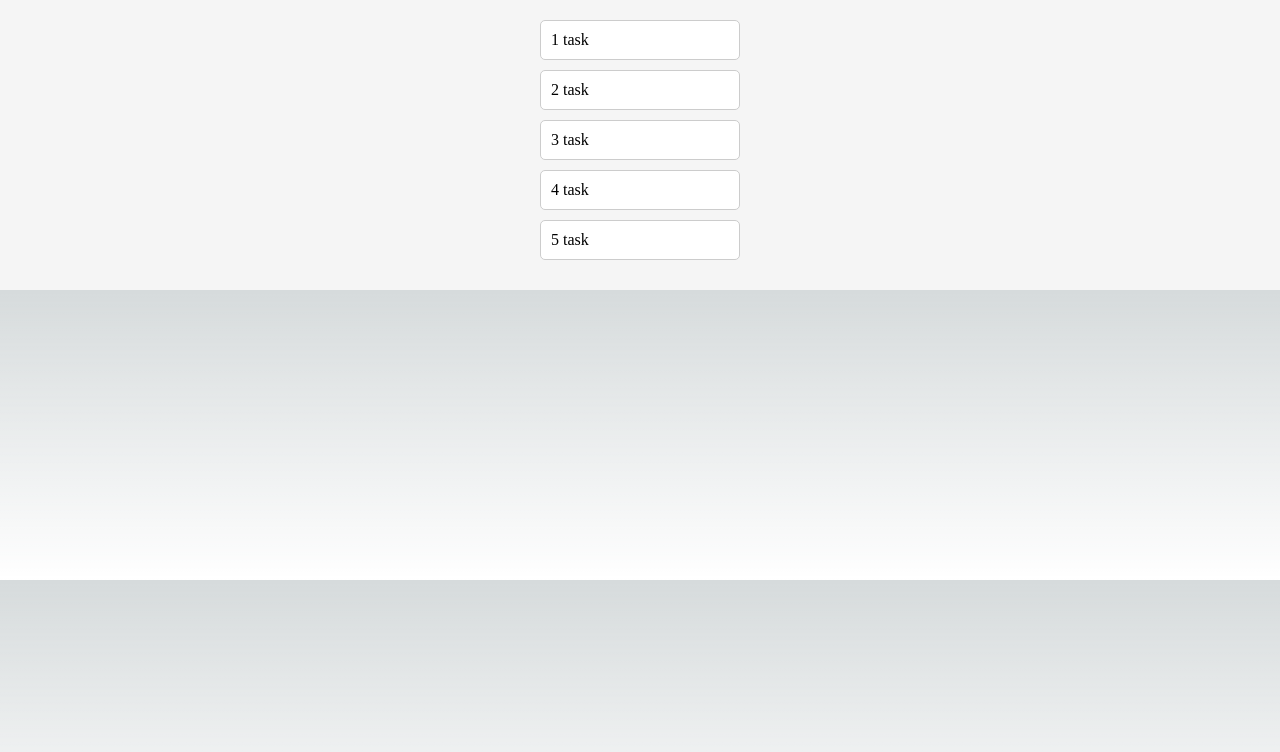
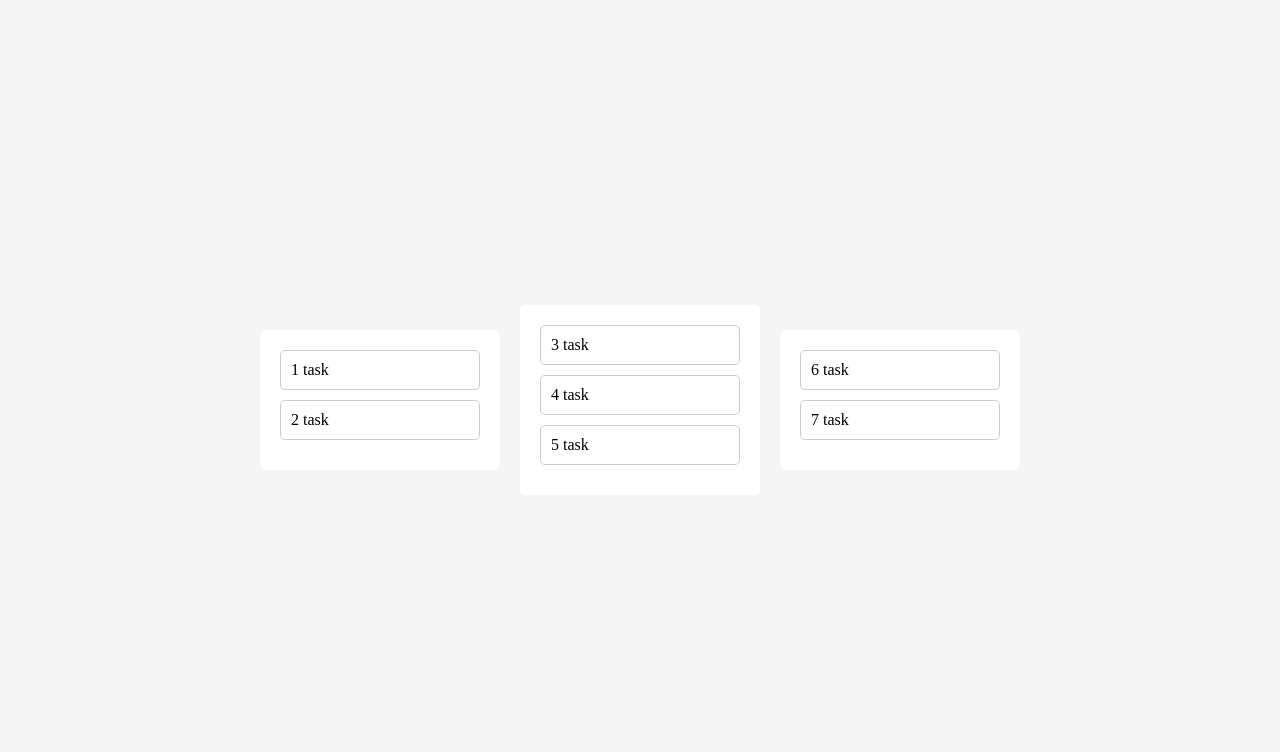
Before and after one commit to devstefancho/my-dnd, a Next.js app: page / in a window 1280 px wide. Shown: the top 752 px of the page. Built offline with nearby package versions, Linux system fonts and the light colour scheme.

Commit message:
Update: Recoil state로 board items 구조 변경

```diff
--- a/package.json
+++ b/package.json
@@ -20,6 +20,7 @@
     "react": "18.2.0",
     "react-beautiful-dnd": "^13.1.1",
     "react-dom": "18.2.0",
+    "recoil": "^0.7.7",
     "styled-components": "^5.3.9",
     "typescript": "5.0.3"
   }
--- a/src/draggable/board.tsx
+++ b/src/draggable/board.tsx
@@ -1,14 +1,17 @@
 import { Droppable } from "react-beautiful-dnd";
 import styled from "styled-components";
-import { DraggableItem } from "./draggable-list.hook";
+import { DragItems } from "@/recoil/draggable.atom";
 import DraggableCard from "./draggable-card";
+import useDraggableList from "./draggable.hook";
 
-const Board = ({ items }: { items: DraggableItem[] }) => {
+const Board = ({ boardKey }: { boardKey: keyof DragItems }) => {
+  const { dragItemsInBoards } = useDraggableList();
+
   return (
-    <Droppable droppableId="droppable-0">
+    <Droppable droppableId={String(boardKey)}>
       {(provided) => (
         <StyledContainer {...provided.droppableProps} ref={provided.innerRef}>
-          {items.map((item, index) => (
+          {dragItemsInBoards[boardKey].map((item, index) => (
             <DraggableCard item={item} index={index} />
           ))}
           {provided.placeholder}
@@ -23,9 +26,9 @@ const StyledContainer = styled.div`
   flex-direction: column;
   align-items: center;
   justify-content: center;
-  height: 100%;
-  background-color: #f5f5f5;
+  background-color: #fff;
   padding: 20px;
+  border-radius: 5px;
 `;
 
 export default Board;
--- a/src/draggable/container.tsx
+++ b/src/draggable/container.tsx
@@ -2,32 +2,46 @@ import dynamic from "next/dynamic";
 import React, { useEffect, useState } from "react";
 import { DragDropContext, Draggable, Droppable } from "react-beautiful-dnd";
 import styled from "styled-components";
-import useDraggableList, { DraggableItem } from "./draggable-list.hook";
 import Board from "./board";
+import useDraggableList from "./draggable.hook";
 
 const DraggableList = () => {
-  const { ready, items, setItems } = useDraggableList();
+  const { ready, dragItemsInBoards, setDragItemsInBoards } = useDraggableList();
 
   if (!ready) {
     return <div>Loading...</div>;
   }
 
   return (
-    <div>
+    <Container>
       <DragDropContext
         onDragEnd={(result) => {
-          setItems((prev) => {
-            const newItems = [...prev];
-            const [reorderedItem] = newItems.splice(result.source.index, 1);
-            newItems.splice(result?.destination?.index!, 0, reorderedItem);
-            return newItems;
-          });
+          console.log(result);
+          // setItems((prev) => {
+          //   const newItems = [...prev];
+          //   const [reorderedItem] = newItems.splice(result.source.index, 1);
+          //   newItems.splice(result?.destination?.index!, 0, reorderedItem);
+          //   return newItems;
+          // });
         }}
       >
-        <Board items={items} />
+        {Object.keys(dragItemsInBoards).map((boardKey) => (
+          <Board key={boardKey} boardKey={boardKey} />
+        ))}
       </DragDropContext>
-    </div>
+    </Container>
   );
 };
 
+const Container = styled.div`
+  display: flex;
+  flex-direction: row;
+  align-items: center;
+  justify-content: center;
+  column-gap: 20px;
+  height: 100vh;
+  background-color: #f5f5f5;
+  padding: 20px;
+`;
+
 export default DraggableList;
--- a/src/draggable/draggable-list.hook.ts
+++ b/src/draggable/draggable.hook.ts
@@ -1,21 +1,12 @@
+import { dragItemsInBoardsAtom } from "@/recoil/draggable.atom";
 import { useEffect, useState } from "react";
-
-const defaultItems = [
-  { id: "draggable-1", content: "1 task" },
-  { id: "draggable-2", content: "2 task" },
-  { id: "draggable-3", content: "3 task" },
-  { id: "draggable-4", content: "4 task" },
-  { id: "draggable-5", content: "5 task" },
-];
-
-export type DraggableItem = {
-  id: string;
-  content: string;
-};
+import { useRecoilState } from "recoil";
 
 const useDraggableList = () => {
   const [ready, setReady] = useState(false);
-  const [items, setItems] = useState(defaultItems);
+  const [dragItemsInBoards, setDragItemsInBoards] = useRecoilState(
+    dragItemsInBoardsAtom
+  );
 
   useEffect(() => {
     /**
@@ -27,8 +18,8 @@ const useDraggableList = () => {
 
   return {
     ready,
-    items,
-    setItems,
+    dragItemsInBoards,
+    setDragItemsInBoards,
   };
 };
 
--- a/src/pages/_app.tsx
+++ b/src/pages/_app.tsx
@@ -1,6 +1,11 @@
-import '@/styles/globals.css'
-import type { AppProps } from 'next/app'
+import "@/styles/globals.css";
+import type { AppProps } from "next/app";
+import { RecoilRoot } from "recoil";
 
 export default function App({ Component, pageProps }: AppProps) {
-  return <Component {...pageProps} />
+  return (
+    <RecoilRoot>
+      <Component {...pageProps} />
+    </RecoilRoot>
+  );
 }
--- /dev/null
+++ b/src/recoil/draggable.atom.ts
@@ -0,0 +1,29 @@
+import { atom } from "recoil";
+
+export interface DragItem {
+  id: string;
+  content: string;
+}
+
+export interface DragItems {
+  [key: string]: DragItem[];
+}
+
+export const dragItemsInBoardsAtom = atom<DragItems>({
+  key: "dragItemsInBoardsAtom",
+  default: {
+    TO_DO: [
+      { id: "draggable-1", content: "1 task" },
+      { id: "draggable-2", content: "2 task" },
+    ],
+    IN_PROGRESS: [
+      { id: "draggable-3", content: "3 task" },
+      { id: "draggable-4", content: "4 task" },
+      { id: "draggable-5", content: "5 task" },
+    ],
+    DONE: [
+      { id: "draggable-6", content: "6 task" },
+      { id: "draggable-7", content: "7 task" },
+    ],
+  },
+});
```
Also changed, not shown: src/draggable/draggable-card.tsx (+3 -8 lines), 1 other file (tests, documents, lock files or other folders).
